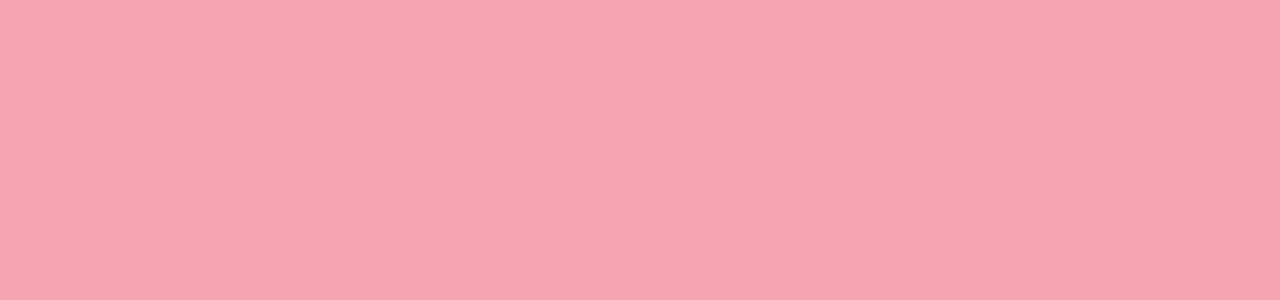
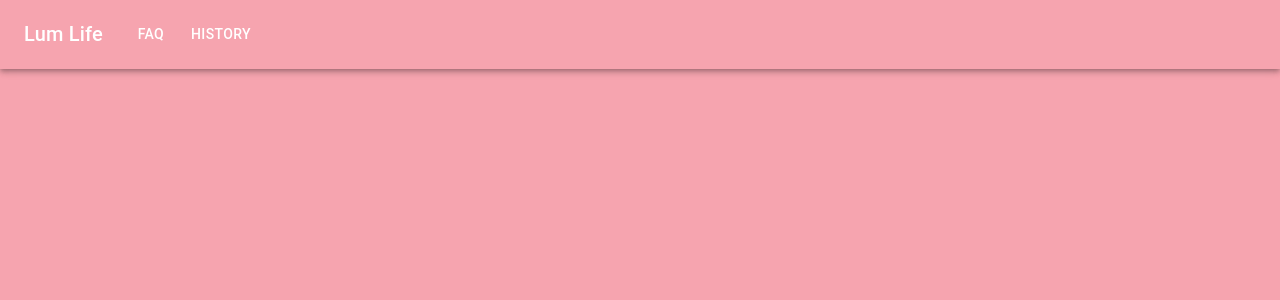
Before and after one commit to devlife2022/lum-life, a React (Create React App) app in the folder lum-life/: page / in a window 1280 px wide. Shown: the top 300 px of the page. Built offline with nearby package versions, Linux system fonts and the light colour scheme.

Commit message:
App Bar Header
First pass at the app bar header.  Links not functioning yet, just wanted to get the foundation setup for now.

```diff
--- a/lum-life/package.json
+++ b/lum-life/package.json
@@ -5,6 +5,7 @@
   "dependencies": {
     "@emotion/react": "^11.7.1",
     "@emotion/styled": "^11.6.0",
+    "@mui/icons-material": "^5.4.1",
     "@mui/material": "^5.4.1",
     "@testing-library/jest-dom": "^5.16.2",
     "@testing-library/react": "^12.1.2",
--- a/lum-life/src/App.js
+++ b/lum-life/src/App.js
@@ -1,11 +1,17 @@
 import logo from './logo.svg';
+import { styled } from '@mui/material/styles';
+import Box from '@mui/material/Box';
+import Paper from '@mui/material/Paper';
+import Grid from '@mui/material/Grid';
+import ResponsiveAppBar from './Components/Header.js';
+
+
 
 function App() {
   return (
-    <div className="App">
-      <header className="App-header">
 
-      </header>
+    <div>
+      <ResponsiveAppBar />
     </div>
   );
 }
--- /dev/null
+++ b/lum-life/src/Components/Header.js
@@ -0,0 +1,151 @@
+import React from "react";
+import AppBar from '@mui/material/AppBar';
+import Box from '@mui/material/Box';
+import Toolbar from '@mui/material/Toolbar';
+import IconButton from '@mui/material/IconButton';
+import Typography from '@mui/material/Typography';
+import Menu from '@mui/material/Menu';
+import MenuIcon from '@mui/icons-material/Menu';
+import Container from '@mui/material/Container';
+import Avatar from '@mui/material/Avatar';
+import Button from '@mui/material/Button';
+import Tooltip from '@mui/material/Tooltip';
+import MenuItem from '@mui/material/MenuItem';
+
+
+
+
+const pages = ['FAQ', 'History'];
+//const settings = ['Profile', 'Account', 'Dashboard', 'Logout'];
+
+const ResponsiveAppBar = () => {
+  const [anchorElNav, setAnchorElNav] = React.useState(null);
+  const [anchorElUser, setAnchorElUser] = React.useState(null);
+
+  const handleOpenNavMenu = (event) => {
+    setAnchorElNav(event.currentTarget);
+  };
+
+{/*
+  const handleOpenUserMenu = (event) => {
+    setAnchorElUser(event.currentTarget);
+  };
+*/}
+
+  const handleCloseNavMenu = () => {
+    setAnchorElNav(null);
+  };
+
+{/*
+  const handleCloseUserMenu = () => {
+    setAnchorElUser(null);
+  };
+*/}
+
+  return (
+    <AppBar style={{background: "#f6a4af"}} position="static">
+      <Container maxWidth="xl">
+        <Toolbar disableGutters>
+          <Typography
+            variant="h6"
+            noWrap
+            component="div"
+            sx={{ mr: 2, display: { xs: 'none', md: 'flex' } }}
+          >
+            Lum Life
+          </Typography>
+
+          <Box sx={{ flexGrow: 1, display: { xs: 'flex', md: 'none' } }}>
+            <IconButton
+              size="large"
+              aria-label="account of current user"
+              aria-controls="menu-appbar"
+              aria-haspopup="true"
+              onClick={handleOpenNavMenu}
+              color="inherit"
+            >
+              <MenuIcon />
+            </IconButton>
+            <Menu
+              id="menu-appbar"
+              anchorEl={anchorElNav}
+              anchorOrigin={{
+                vertical: 'bottom',
+                horizontal: 'left',
+              }}
+              keepMounted
+              transformOrigin={{
+                vertical: 'top',
+                horizontal: 'left',
+              }}
+              open={Boolean(anchorElNav)}
+              onClose={handleCloseNavMenu}
+              sx={{
+                display: { xs: 'block', md: 'none' },
+              }}
+            >
+              {pages.map((page) => (
+                <MenuItem key={page} onClick={handleCloseNavMenu}>
+                  <Typography textAlign="center">{page}</Typography>
+                </MenuItem>
+              ))}
+            </Menu>
+          </Box>
+          <Typography
+            variant="h6"
+            noWrap
+            component="div"
+            sx={{ flexGrow: 1, display: { xs: 'flex', md: 'none' } }}
+          >
+            Lum Life
+          </Typography>
+          <Box sx={{ flexGrow: 1, display: { xs: 'none', md: 'flex' } }}>
+            {pages.map((page) => (
+              <Button
+                key={page}
+                onClick={handleCloseNavMenu}
+                sx={{ my: 2, color: 'white', display: 'block' }}
+              >
+                {page}
+              </Button>
+            ))}
+          </Box>
+{/*    Will come back to this.
+          <Box sx={{ flexGrow: 0 }}>
+            <Tooltip title="Open settings">
+              <IconButton onClick={handleOpenUserMenu} sx={{ p: 0 }}>
+                <Avatar alt="Remy Sharp" src="/static/images/avatar/2.jpg" />
+              </IconButton>
+            </Tooltip>
+
+            <Menu
+              sx={{ mt: '45px' }}
+              id="menu-appbar"
+              anchorEl={anchorElUser}
+              anchorOrigin={{
+                vertical: 'top',
+                horizontal: 'right',
+              }}
+              keepMounted
+              transformOrigin={{
+                vertical: 'top',
+                horizontal: 'right',
+              }}
+              open={Boolean(anchorElUser)}
+              onClose={handleCloseUserMenu}
+            >
+              {settings.map((setting) => (
+                <MenuItem key={setting} onClick={handleCloseUserMenu}>
+                  <Typography textAlign="center">{setting}</Typography>
+                </MenuItem>
+              ))}
+            </Menu>
+
+          </Box>
+*/}
+        </Toolbar>
+      </Container>
+    </AppBar>
+  );
+};
+export default ResponsiveAppBar;
--- a/lum-life/src/index.css
+++ b/lum-life/src/index.css
@@ -14,3 +14,15 @@
   font-family: source-code-pro, Menlo, Monaco, Consolas, 'Courier New',
     monospace;
 }
+
+
+.Top-Navigation-Bar {
+  padding: 12px;
+  margin: 12px;
+  justify-content: center;
+}
+
+.Top-Navigation-Bar-Logo {
+  color: white;
+  font-size: 6vw ;
+}
```
Also changed, not shown: lum-life/src/Components/GuestlistList.js (added), 1 other file (tests, documents, lock files or other folders).
